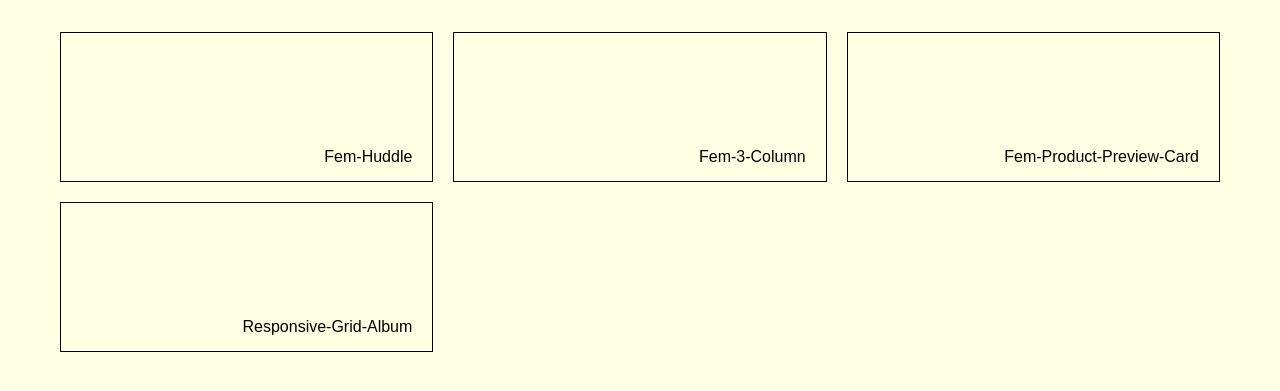
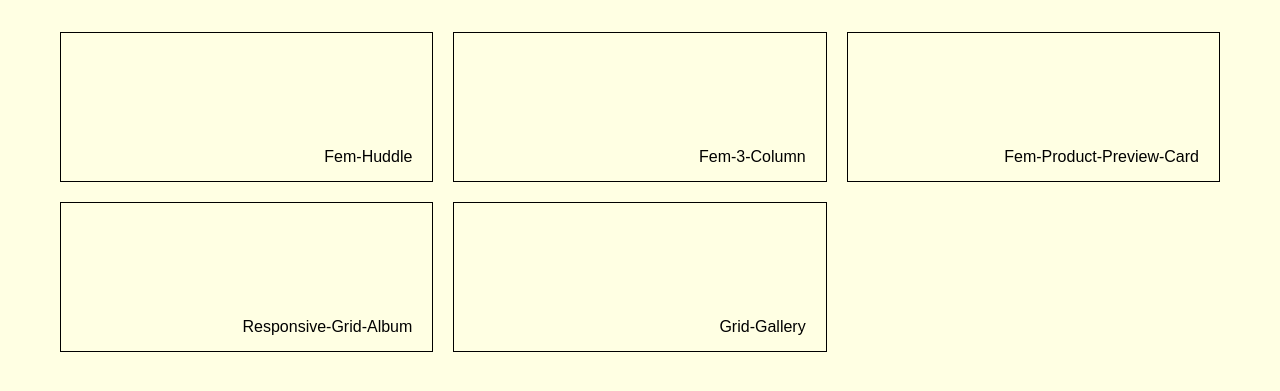
Before and after one commit to EseAlli/frontend-playground, a plain HTML site: page index.html in a window 1280 px wide. Shown: the part 113-504 px from the top of the page. Drawn offline with Linux system fonts and the light colour scheme; a web font is replaced by a local one.

Commit message:
added grid gallery project

```diff
--- a/index.html
+++ b/index.html
@@ -17,6 +17,7 @@
             <a href="fem-3-column"><article>Fem-3-Column</article></a>
             <a href="fem-product-preview-card"><article>Fem-Product-Preview-Card</article></a>
             <a href="responsive-grid-album"><article>Responsive-Grid-Album</article></a>
+            <a href="grid-gallery"><article>Grid-Gallery</article></a>
         </div>
     </main>
 </body>
```
